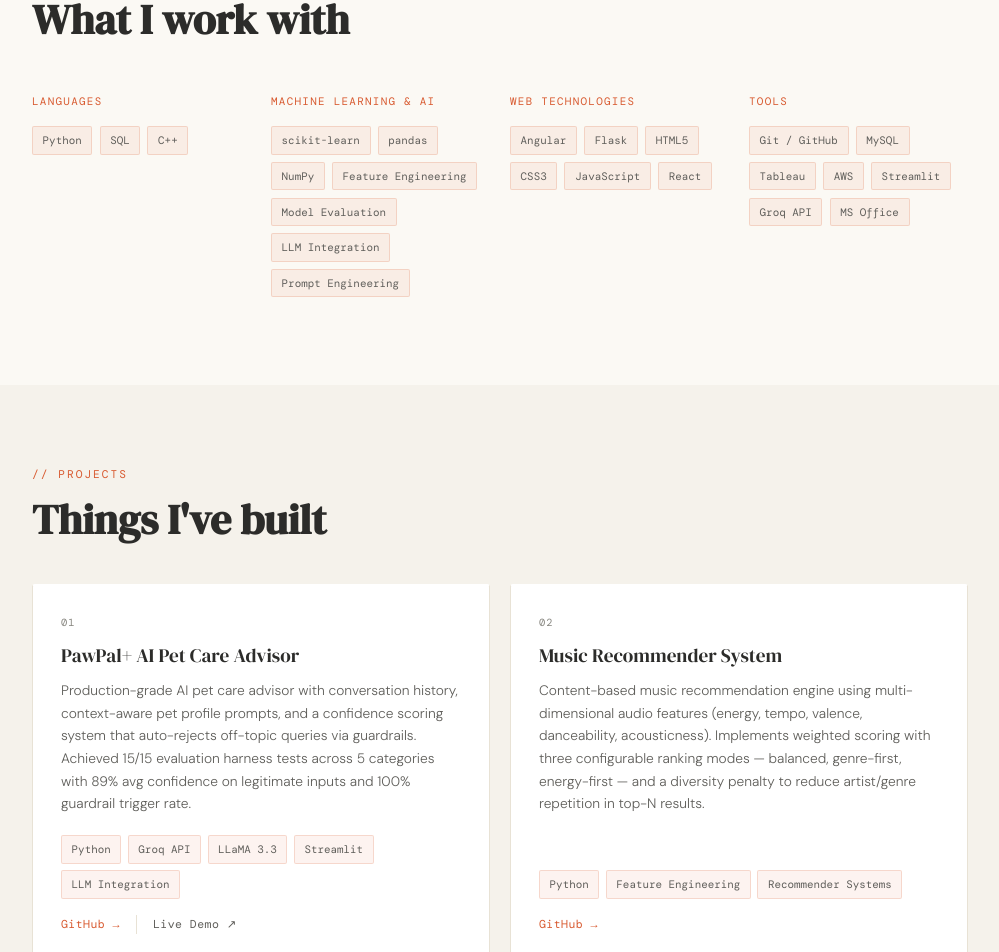
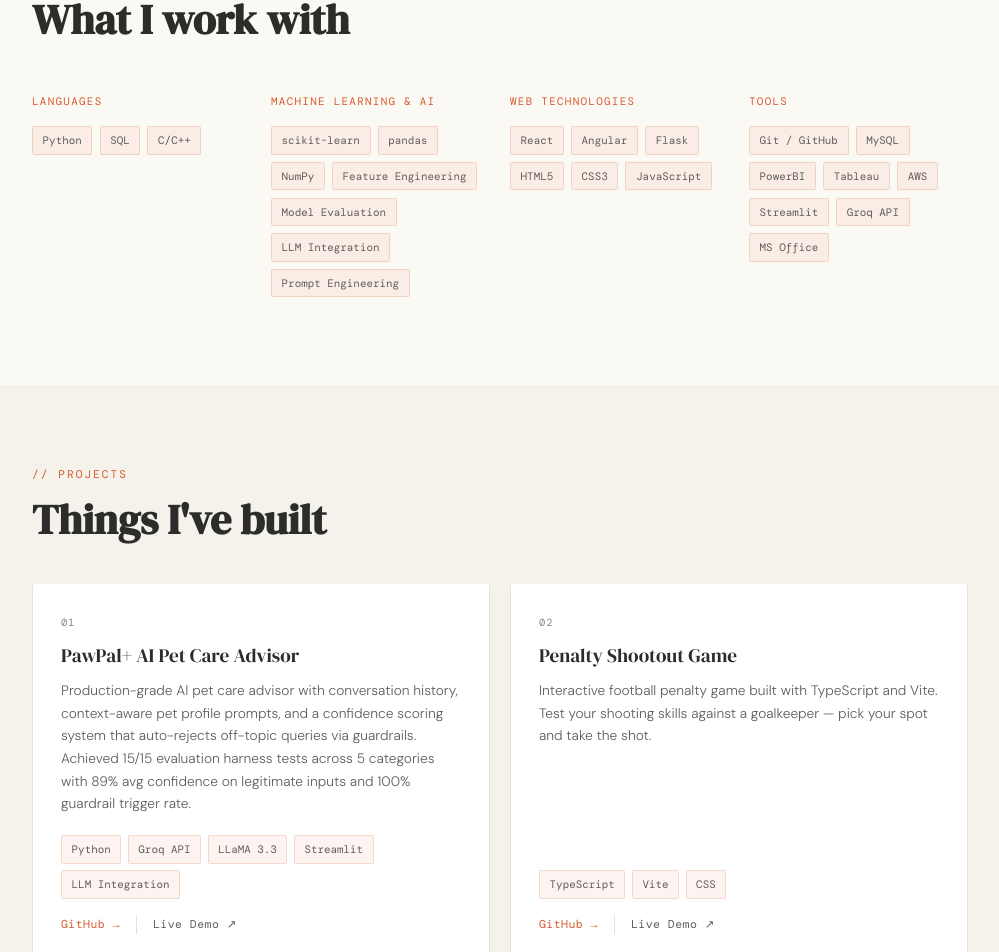
Before and after one commit to dinakarbl/dinakarbl.github.io, a React (Vite) app: page / in a window 1280 px wide. Shown: the part 1540-2492 px from the top of the page, without its empty margins (140-1139 px from the left). Built offline with nearby package versions, Linux system fonts and the light colour scheme; a web font is replaced by a local one.

Commit message:
update to projects

```diff
--- a/src/components/Contact.jsx
+++ b/src/components/Contact.jsx
@@ -12,7 +12,7 @@ export default function Contact() {
           Best reached via email or LinkedIn.
         </p>
         <div className="contact-links reveal">
-          <a href="mailto:dinakarbl444@gmail.com" className="btn btn-primary">dinakarbl444@gmail.com</a>
+          <a href="mailto:dbalehon@asu.edu" className="btn btn-primary">dbalehon@asu.edu</a>
           <a href="https://linkedin.com/in/dinakar-b-l" target="_blank" rel="noreferrer" className="btn btn-outline">LinkedIn</a>
           <a href="https://github.com/dinakarbl" target="_blank" rel="noreferrer" className="btn btn-outline">GitHub</a>
         </div>
--- a/src/data/content.js
+++ b/src/data/content.js
@@ -9,6 +9,14 @@ export const projects = [
   },
   {
     num: '02',
+    title: 'Penalty Shootout Game',
+    desc: 'Interactive football penalty game built with TypeScript and Vite. Test your shooting skills against a goalkeeper — pick your spot and take the shot.',
+    stack: ['TypeScript', 'Vite', 'CSS'],
+    github: 'https://github.com/dinakarbl/penalty-shootout-game',
+    demo: 'https://penalty-shootout-game-seven.vercel.app/',
+  },
+  {
+    num: '03',
     title: 'Music Recommender System',
     desc: 'Content-based music recommendation engine using multi-dimensional audio features (energy, tempo, valence, danceability, acousticness). Implements weighted scoring with three configurable ranking modes — balanced, genre-first, energy-first — and a diversity penalty to reduce artist/genre repetition in top-N results.',
     stack: ['Python', 'Feature Engineering', 'Recommender Systems'],
@@ -16,7 +24,7 @@ export const projects = [
     demo: null,
   },
   {
-    num: '03',
+    num: '04',
     title: 'Real-Time AI Personal Trainer',
     desc: 'Computer vision app that detects and corrects exercise form in real time using pose estimation on live user data. Built with a Flask backend and OpenCV for frame-by-frame processing.',
     stack: ['Python', 'Flask', 'OpenCV', 'ML'],
@@ -24,7 +32,7 @@ export const projects = [
     demo: null,
   },
   {
-    num: '04',
+    num: '05',
     title: 'Used Cars Price Prediction',
     desc: 'Compared Linear Regression and Random Forest Regressor models for car price prediction. Applied EDA to surface key pricing drivers and evaluate model tradeoffs.',
     stack: ['Python', 'scikit-learn', 'pandas'],
@@ -32,7 +40,7 @@ export const projects = [
     demo: null,
   },
   {
-    num: '05',
+    num: '06',
     title: 'ASU SAILS Record Automation',
     desc: 'Automated Excel record updates for 2000+ student records using Python — replacing a multi-day manual process with a sub-10-second script, eliminating human error completely.',
     stack: ['Python', 'Excel Automation'],
@@ -75,7 +83,7 @@ export const experience = [
 export const skills = [
   {
     group: 'Languages',
-    items: ['Python', 'SQL', 'C++'],
+    items: ['Python', 'SQL', 'C/C++'],
   },
   {
     group: 'Machine Learning & AI',
@@ -83,11 +91,11 @@ export const skills = [
   },
   {
     group: 'Web Technologies',
-    items: ['Angular', 'Flask', 'HTML5', 'CSS3', 'JavaScript', 'React'],
+    items: ['React', 'Angular', 'Flask', 'HTML5', 'CSS3', 'JavaScript'],
   },
   {
     group: 'Tools',
-    items: ['Git / GitHub', 'MySQL', 'Tableau', 'AWS', 'Streamlit', 'Groq API', 'MS Office'],
+    items: ['Git / GitHub', 'MySQL', 'PowerBI', 'Tableau', 'AWS', 'Streamlit', 'Groq API', 'MS Office'],
   },
 ]
 
```
